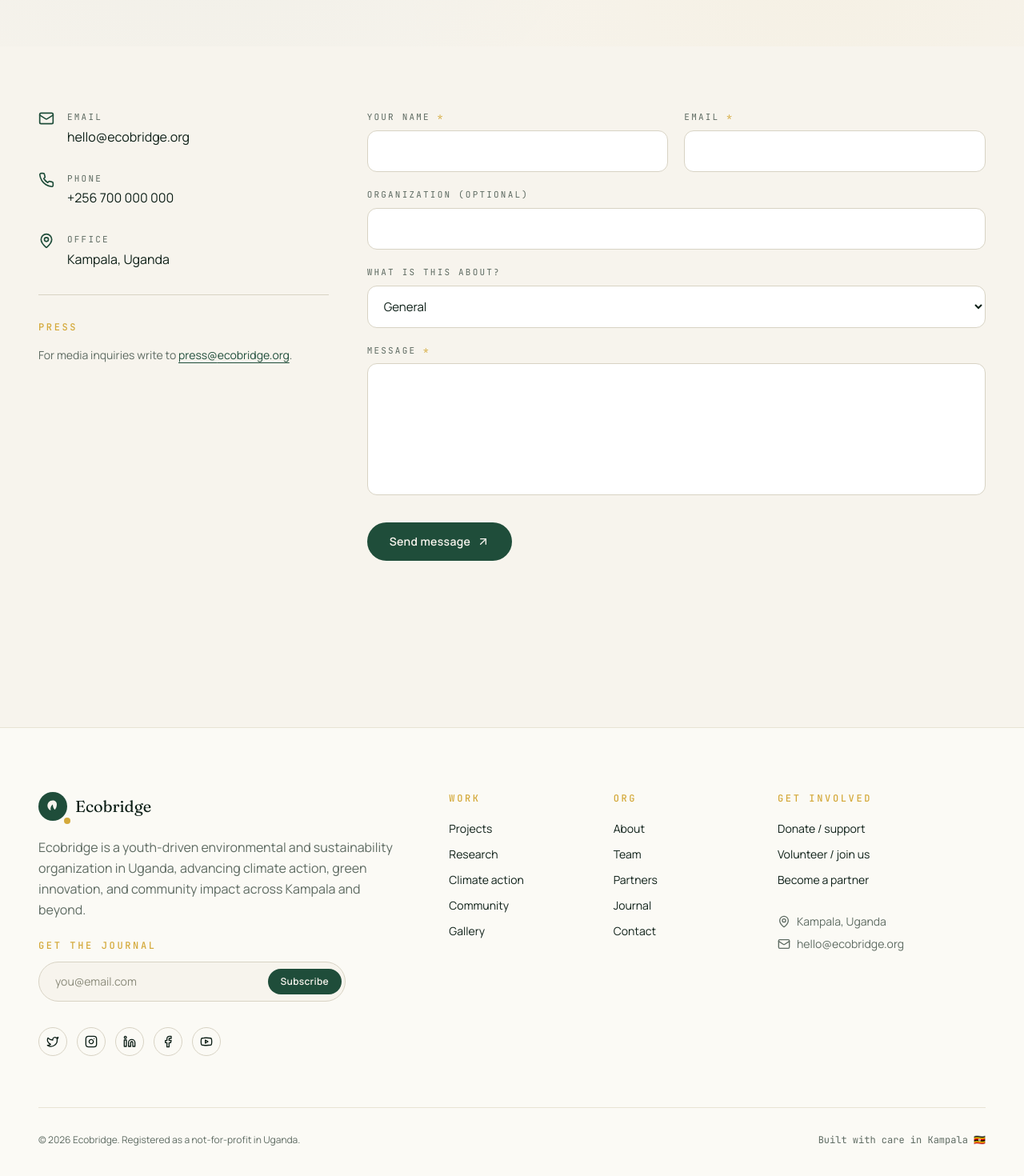
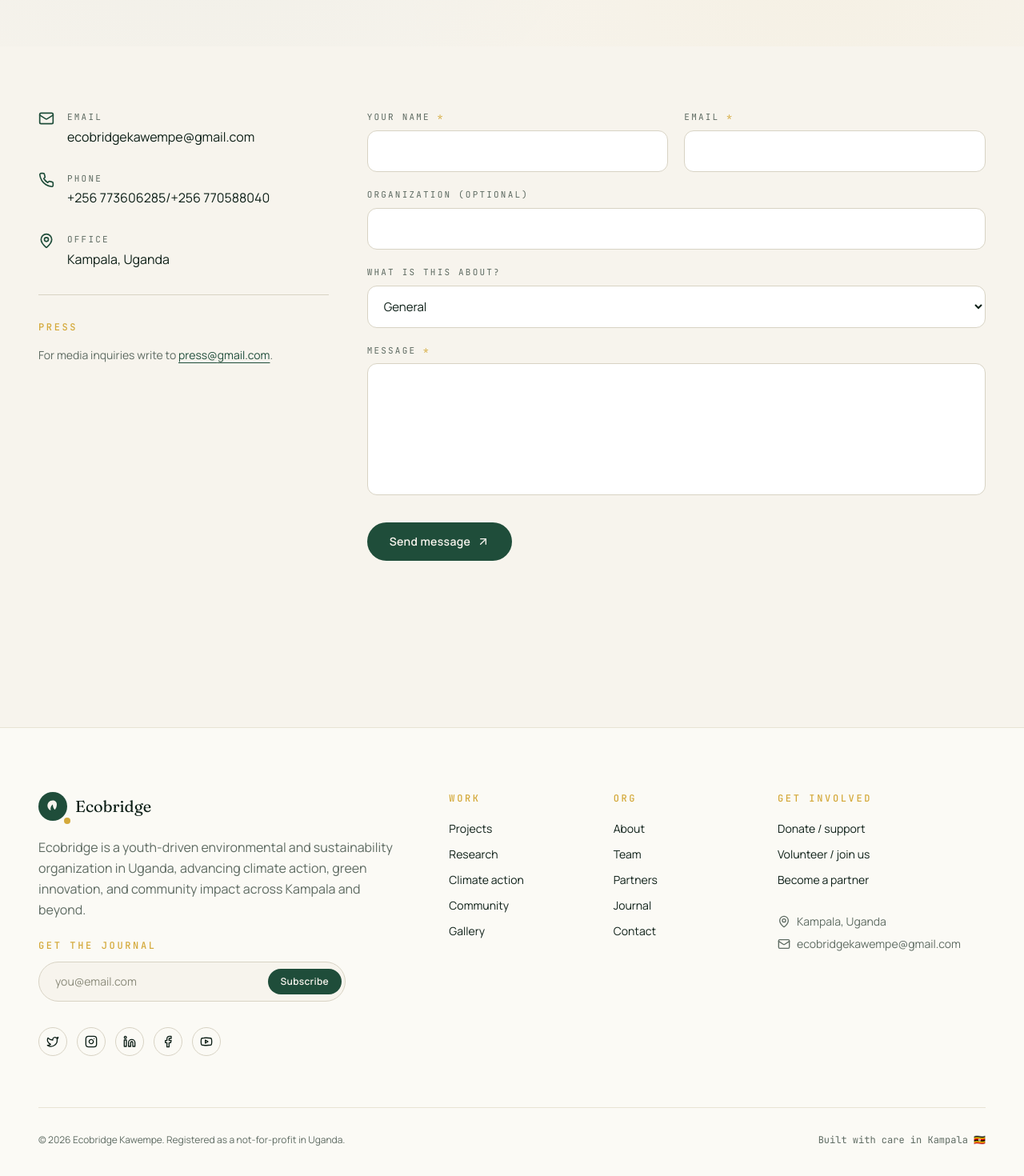
Before and after one commit to ecobridgeug/Ecobridge-Kawempe, a Next.js app: page /contact in a window 1280 px wide. Shown: the part 406-1876 px from the top of the page at 80% size. Built offline with nearby package versions, Linux system fonts and the light colour scheme.

Commit message:
Update site configuration with new name and contact info

```diff
--- a/data/site.ts
+++ b/data/site.ts
@@ -1,14 +1,14 @@
 // Site-wide configuration — edit this file to update the org's identity globally.
 export const siteConfig = {
-  name: 'Ecobridge',
+  name: 'Ecobridge Kawempe',
   tagline: 'Bridging youth, science, and the planet.',
   description:
     'Ecobridge is a youth-driven environmental and sustainability organization in Uganda, advancing climate action, green innovation, and community impact across Kampala and beyond.',
   url: 'https://ecobridge.org',
-  email: 'hello@ecobridge.org',
-  phone: '+256 700 000 000',
+  email: 'ecobridgekawempe@gmail.com',
+  phone: '+256 773606285/+256 770588040',
   address: 'Kampala, Uganda',
-  founded: 2022,
+  established: 2024,
   social: {
     twitter: 'https://twitter.com/ecobridge',
     instagram: 'https://instagram.com/ecobridge',
```
